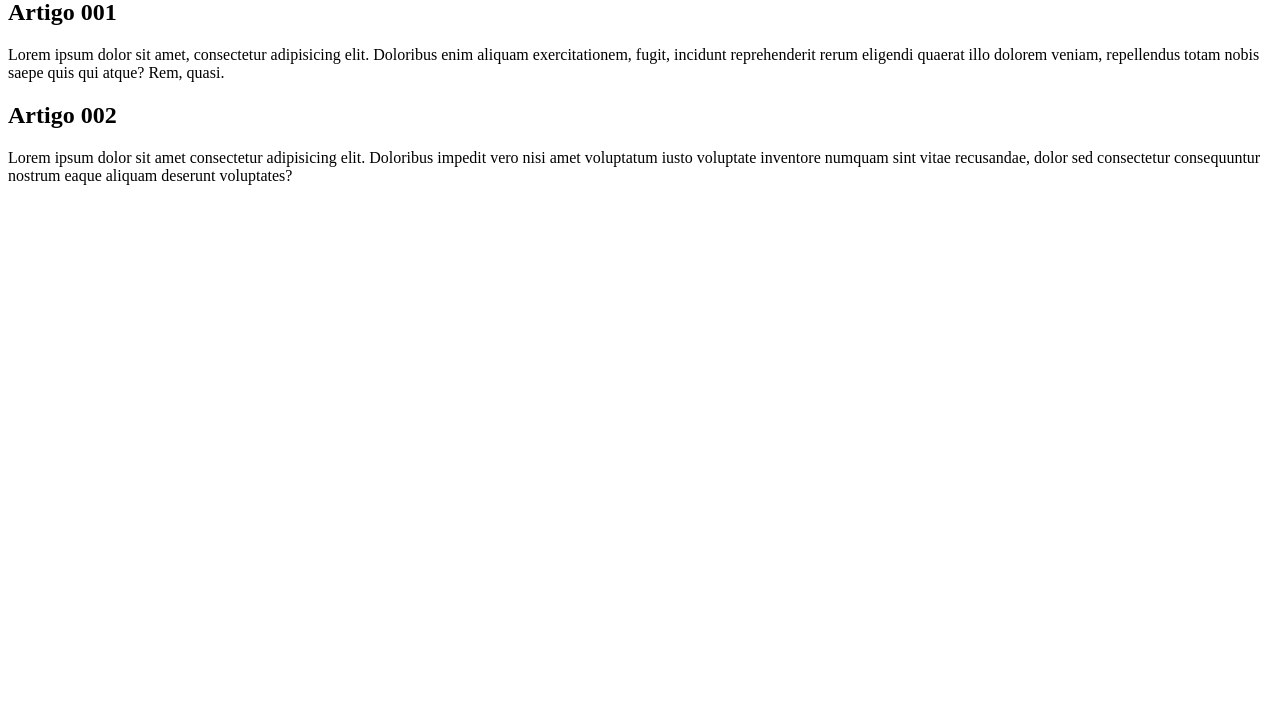
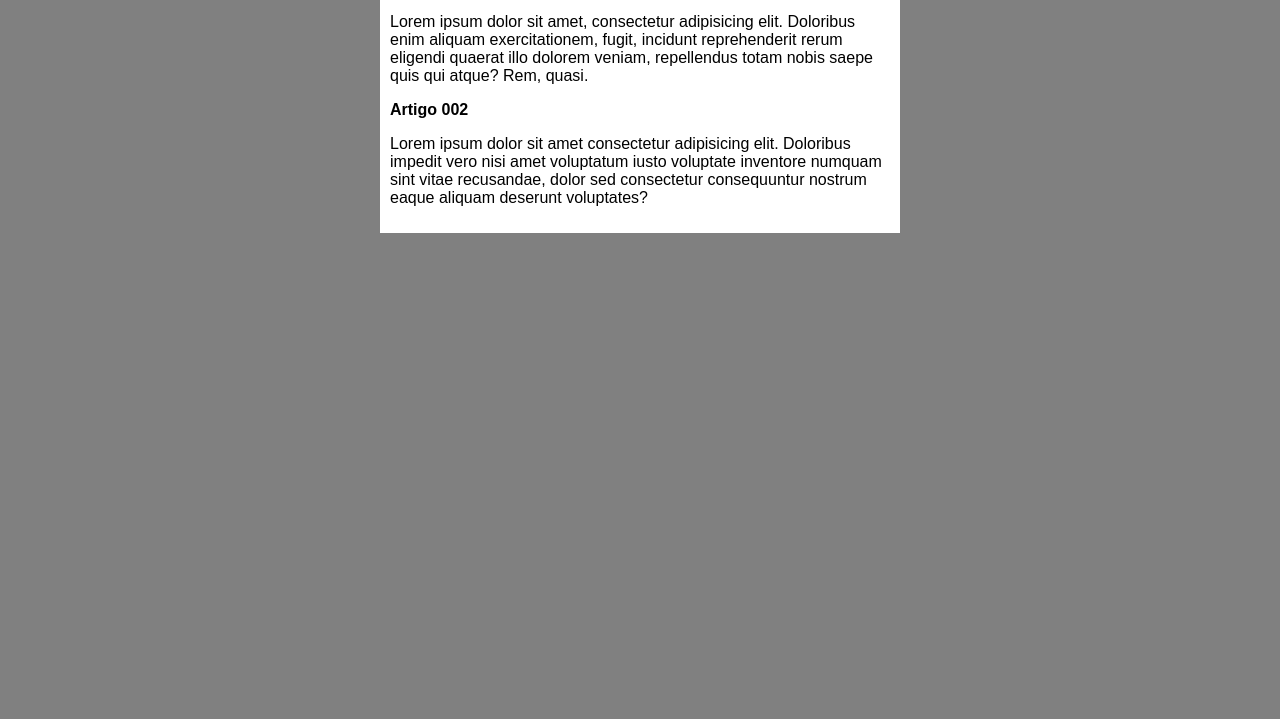
Before and after one commit to paulasilva88/projeto-site, a plain HTML site: page index.html in a window 1280 px wide. Shown: the part 81-800 px from the top of the page. Drawn offline with Linux system fonts and the light colour scheme.

Commit message:
Adição e alterações dos estilos em css

```diff
--- /dev/null
+++ b/estilos/style.css
@@ -0,0 +1,16 @@
+* {
+    font-family: Arial, Helvetica, sans-serif;
+    font-size: 16px;
+}
+
+body {
+    background-color: gray;
+}
+
+main {
+    background-color: white;
+    width: 500px;
+    margin: auto;
+    padding: 10px;
+    box-shadow: 3px ppx 5px rgba(0, 0, 0, 0.473);
+}
--- a/index.html
+++ b/index.html
@@ -6,6 +6,7 @@
     <meta http-equiv="X-UA-Compatible" content="IE=edge">
     <meta name="viewport" content="width=device-width, initial-scale=1.0">
     <title>Título do meu site</title>
+    <link rel="stylesheet" href="estilos/style.css">
 </head>
 
 <body>
```
